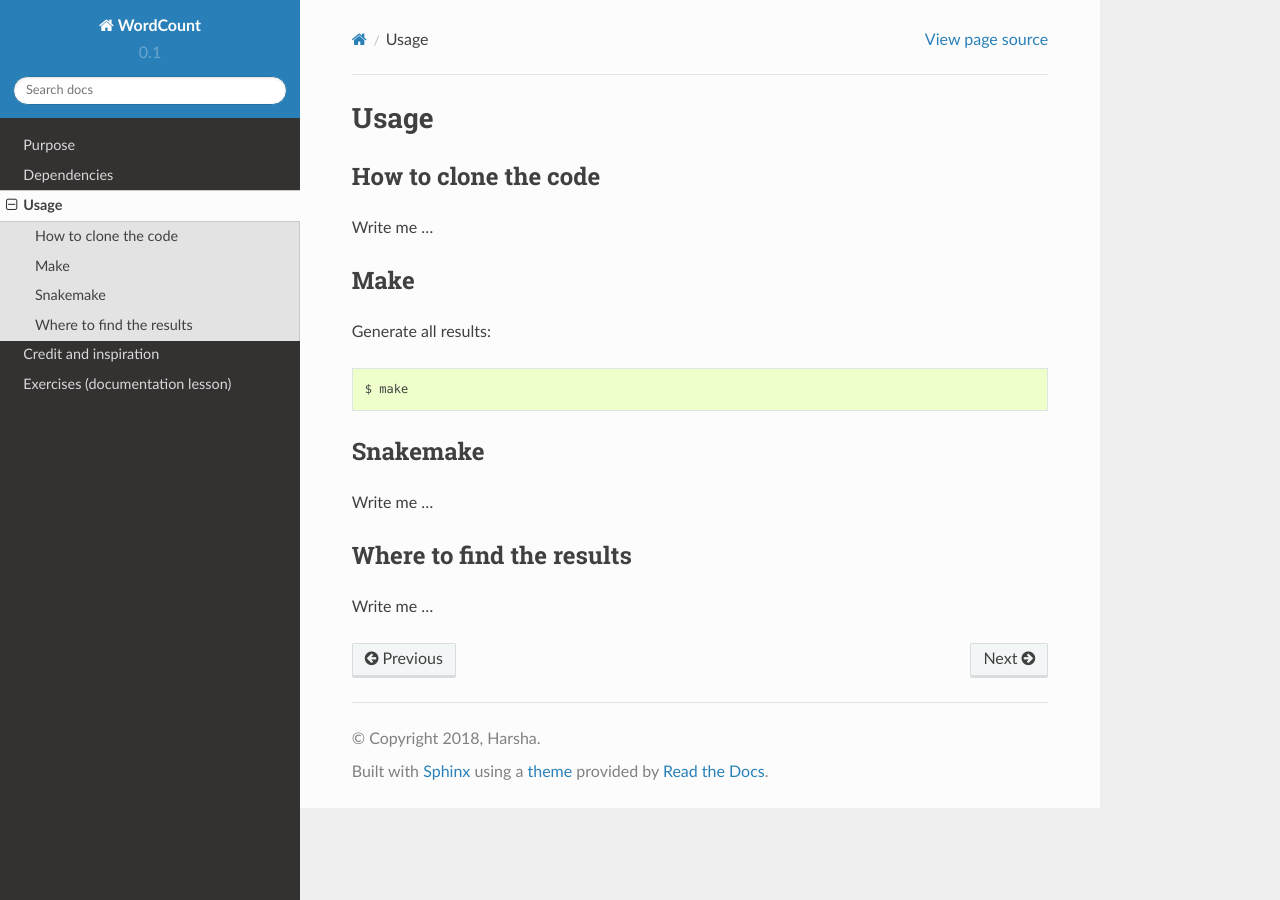
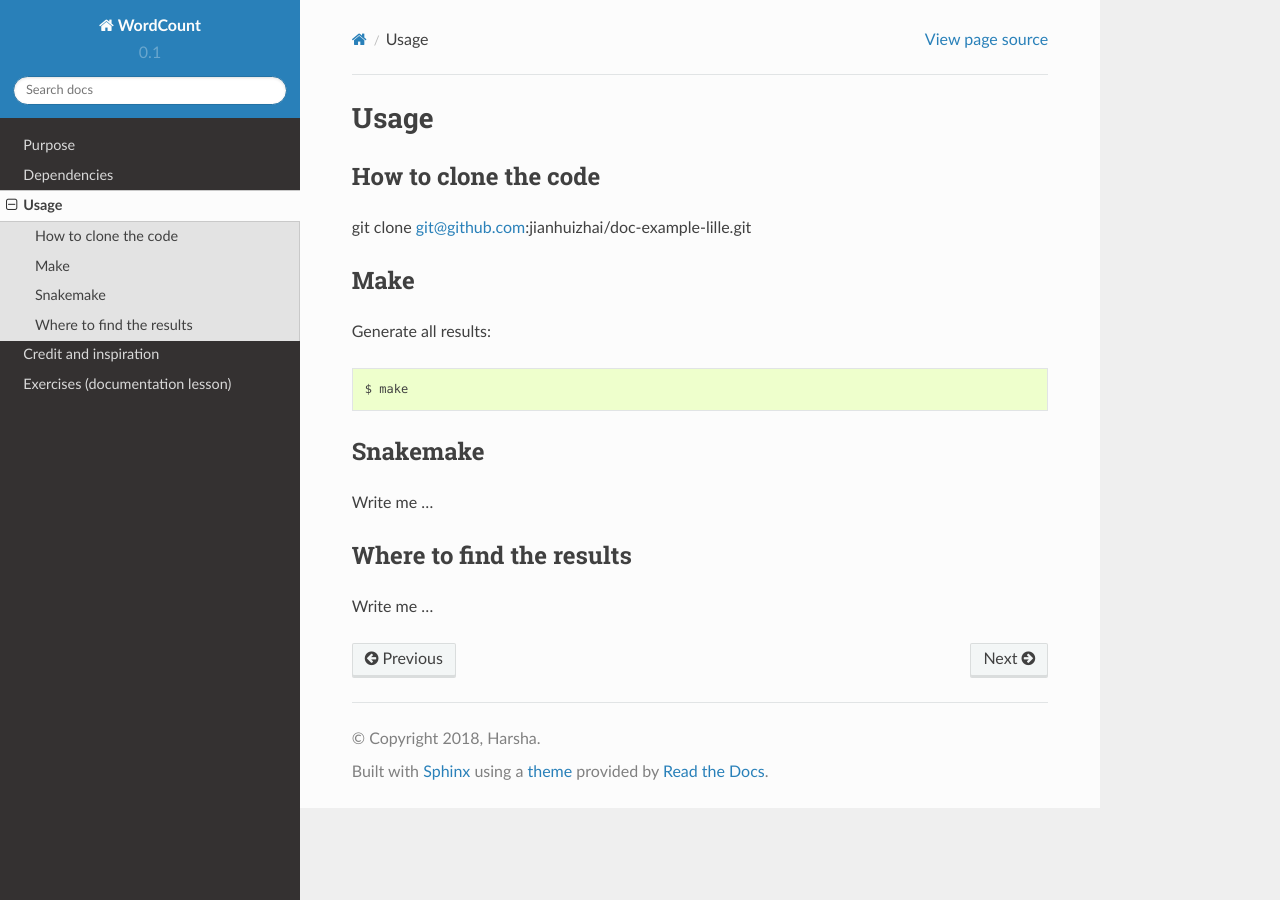
Before and after one commit to jianhuizhai/doc-example-lille, a Sphinx documentation site: the page built from doc/usage.rst, in a window 1280 px wide. Built offline with Sphinx 7.4.7 and the Read the Docs theme 2.0.0, drawn with Linux system fonts in a browser that asks for light colours.

Commit message:
add how to clone the code

```diff
--- a/doc/usage.rst
+++ b/doc/usage.rst
@@ -7,7 +7,7 @@ Usage
 How to clone the code
 ---------------------
 
-Write me ...
+git clone git@github.com:jianhuizhai/doc-example-lille.git
 
 
 Make
```
